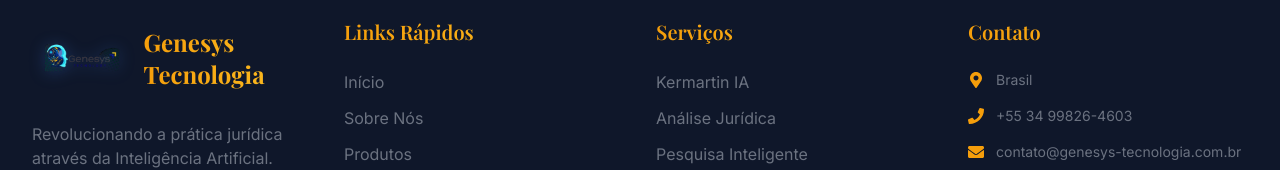
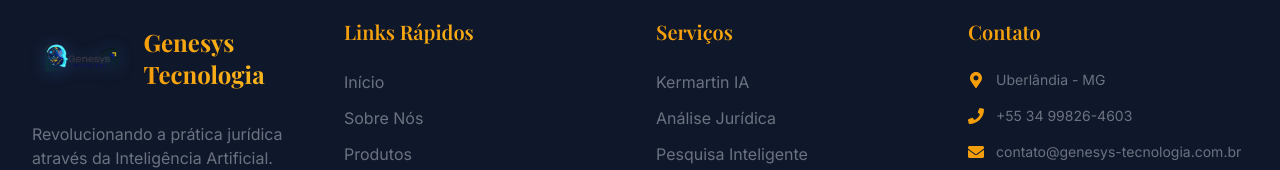
Before and after one commit to clenio77/genesys, a Next.js app: page / in a window 1280 px wide. Shown: the part 7861-8031 px from the top of the page. Built offline with nearby package versions, Linux system fonts and the light colour scheme; no server answers; a web font is replaced by a local one.

Commit message:
fix: atualiza informações de contato no rodapé
Atualizações:
- Localização: Uberlândia - MG
- Telefone: +55 34 99826-4603

```diff
--- a/src/components/Footer.tsx
+++ b/src/components/Footer.tsx
@@ -117,7 +117,7 @@
               <div className="flex items-center space-x-3">
                 <FaMapMarkerAlt className="text-genesys-gold" />
                 <span className="text-genesys-gray text-sm">
-                  Brasil
+                  Uberlândia - MG
                 </span>
               </div>
               <div className="flex items-center space-x-3">
```
